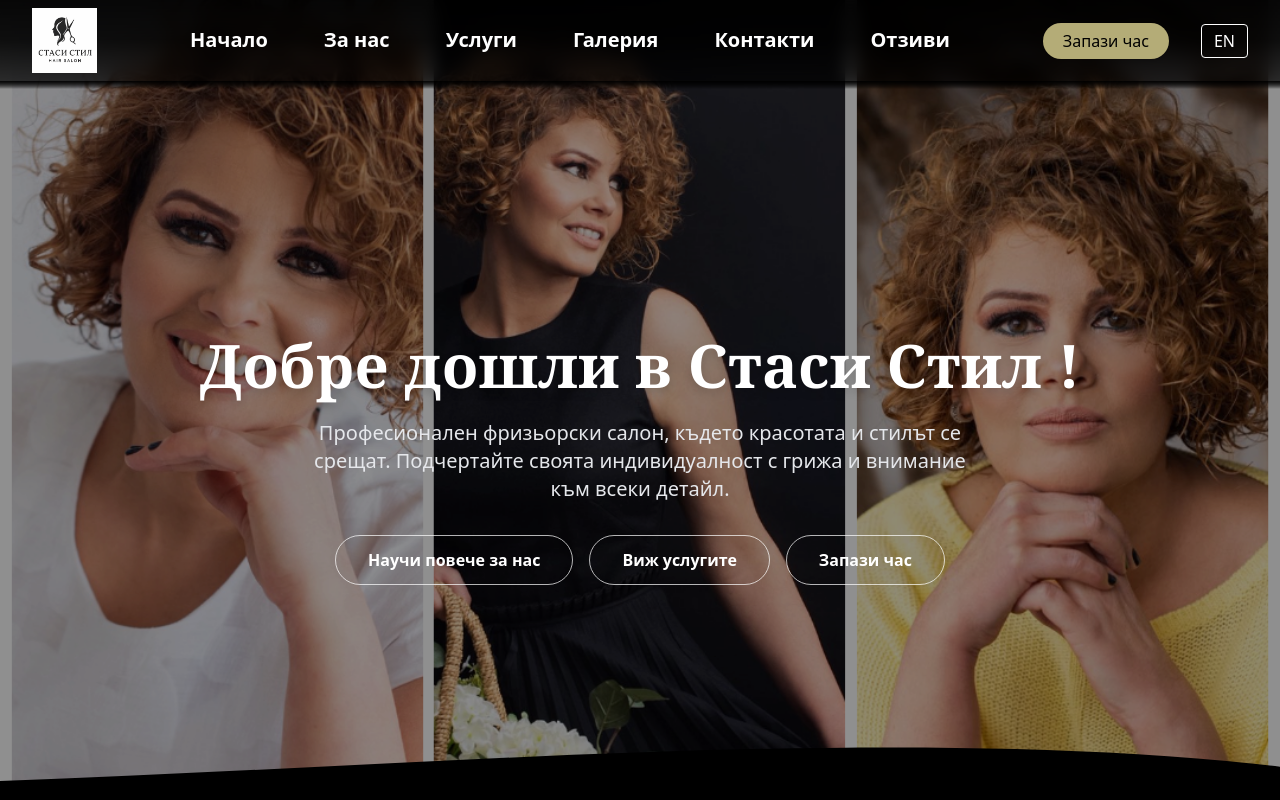
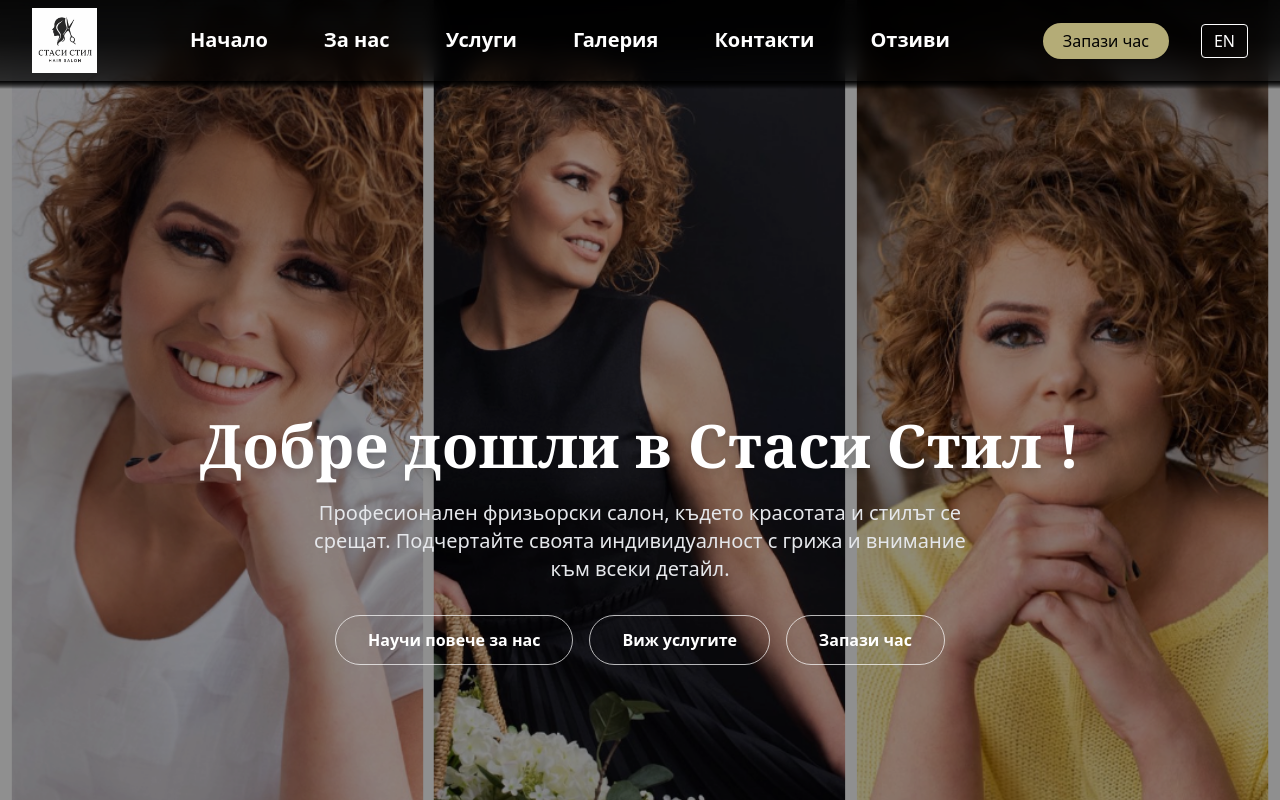
Before and after one commit to hope17ha/stasi-stil-react-nextjs-app, a Next.js app in the folder stasi-stil/: page /bg in a window 1280 px wide. Shown: the top 800 px of the page. Built offline with nearby package versions, Linux system fonts and the light colour scheme.

Commit message:
update: small padding on home page

```diff
--- a/stasi-stil/app/bg/page.jsx
+++ b/stasi-stil/app/bg/page.jsx
@@ -6,7 +6,7 @@ export const metadata = {
 
 export default function Home() {
     return (
-        <main className="relative min-h-screen overflow-hidden text-white">
+        <main className="relative min-h-screen overflow-hidden text-white pt-20">
 
             <div className="absolute inset-0">
                 <Image
--- a/stasi-stil/app/en/page.jsx
+++ b/stasi-stil/app/en/page.jsx
@@ -6,7 +6,7 @@ export const metadata = {
 
 export default function Home() {
     return (
-        <main className="relative min-h-screen overflow-hidden text-white">
+        <main className="relative min-h-screen overflow-hidden text-white pt-20">
 
             <div className="absolute inset-0">
                 <Image
```
